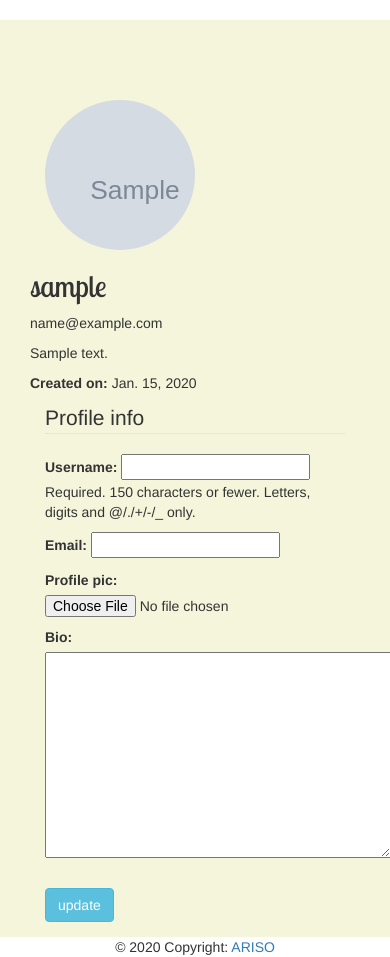
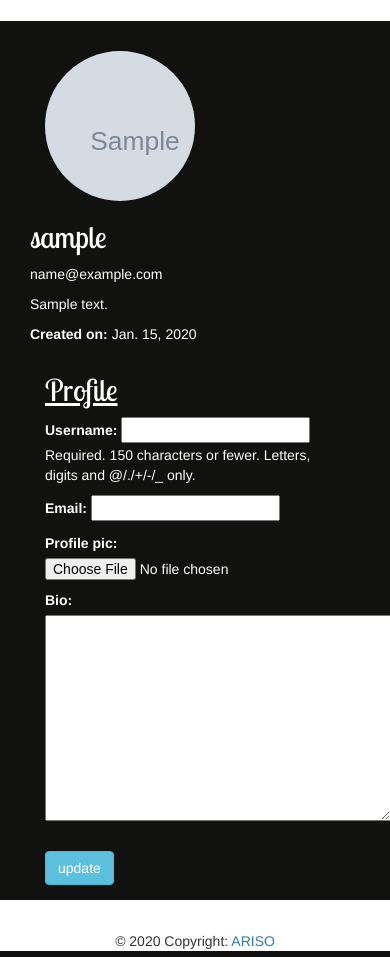
Before and after one commit to Arisodee/Awards, a Django app: template awards/templates/profile.html in a window 390 px wide. Shown: the part 234-1191 px from the top of the page. Run offline with Django 3.2, Linux system fonts and the light colour scheme; the template is opened without the code that fills it: values that come from a table or form of the project are taken from there, others are empty; a user stored in the database is signed in; tables that the repository leaves empty hold one stand-in row (values such as "Sample post"); grey boxes marked "Sample" are stand-in pictures; parts of the project's set-up code (start-up, migrations or seed data) failed here and were passed over; some libraries are stand-ins or nearby versions; some web fonts are replaced.

Commit message:
change profile template styling

```diff
--- a/awards/templates/profile.html
+++ b/awards/templates/profile.html
@@ -2,8 +2,11 @@
 {% load bootstrap3 %}
 {%load crispy_forms_tags%}
 {%block content%}
-<div class="col-sm-6 m-auto card" style="background-color: beige;">
-    <div class=" content-section container card-body" style="padding-top: 80px;">
+<div class="container">
+    <div class="row">
+        <div class="col-md-2"></div>
+        <div class="col-md-8 m-auto card" style="margin-bottom:30px; background-color: rgb(17, 17, 16);color: white;">
+            <div class=" content-section container card-body" style="padding-top: 30px;">
                 <div class="media">
                     <div class="col-sm-4">
                         <div style="width: 150px; height:150px; overflow:hidden; border-radius:50%" class="img-wrapper">
@@ -22,7 +25,7 @@
                     <form method="POST" enctype="multipart/form-data">
                         {%csrf_token%}
                         <fieldset class="form-group">
-                    <legend class="border-bottom mb-4">Profile info</legend>
+                            <h2 style="color:white; text-decoration: underline; font-family: 'Lobster Two', cursive;" >Profile</h2>
                             {{ user_form|crispy }}
                             {{ profile_form|crispy }}
                         </fieldset>
@@ -33,5 +36,8 @@
                 </div>
             </div>
         </div>
+        <div class="col-md-2"></div>
+    </div>
+</div>
 
 {%endblock content%}
```
Lines whose indentation alone changed are shown as unchanged.
